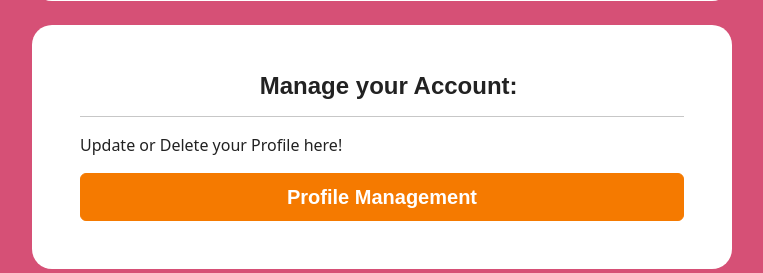
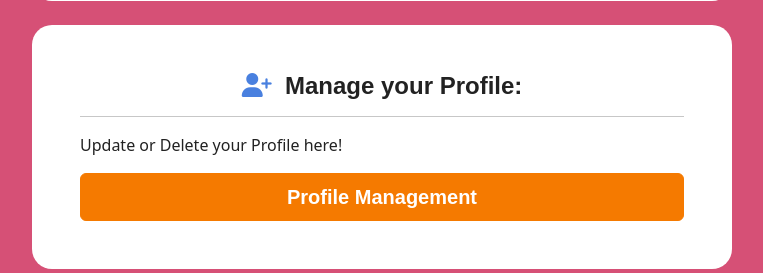
Before and after one commit to aokealy/pokemonshop, a Django app: page /profiles/pokemon_hub in a window 1280 px wide. Shown: the part 733-1006 px from the top of the page, without its empty margins (258-1021 px from the left). Run offline with Django 3.2, Linux system fonts and the light colour scheme; a user stored in the database is signed in; data comes from the database, SQL or seed files in the repository; both versions use the stored data as it was after the commit; some libraries are stand-ins or nearby versions; some web fonts are replaced.

Commit message:
fix font awesome icon on pokemon hub page

```diff
--- a/profiles/templates/profiles/pokemon-hub.html
+++ b/profiles/templates/profiles/pokemon-hub.html
@@ -51,7 +51,7 @@
 
     <div class="container bg-white shadow-md p-5 form-layout ">
 
-        <h4 class="text-center">&nbsp Manage your Account:</h4>
+        <h4 class="text-center"><i class="fa-solid fa-user-plus" style="color: #4980df;"></i>&nbsp Manage your Profile:</h4>
         <hr>
         <p>Update or Delete your Profile here!</p>
 
```
Also changed, not shown: db.sqlite3.
